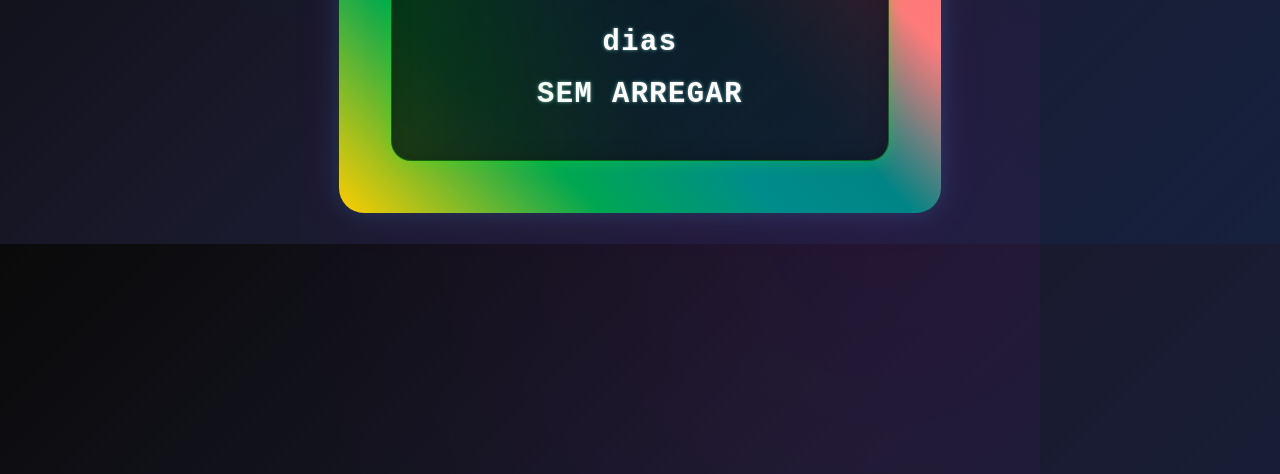
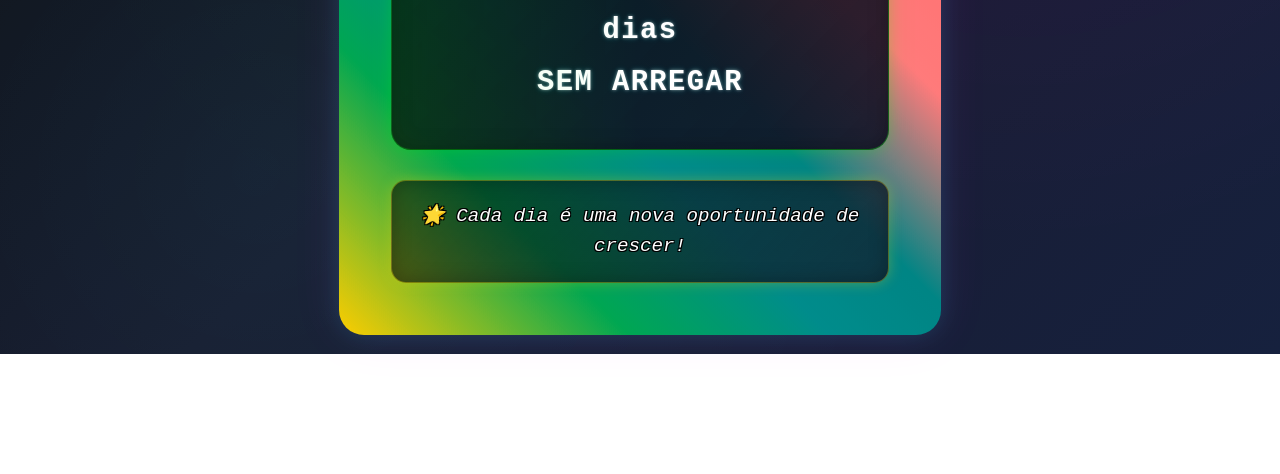
Before and after one commit to evertonzepon/arregometro, a plain HTML site: page index.html in a window 1280 px wide. Shown: the part 556-1030 px from the top of the page. After the commit the page ends 910 px from the top, so only its background shows below. Drawn offline with Linux system fonts and the light colour scheme.

Commit message:
Adicionado frases motivacionais

```diff
--- a/index.html
+++ b/index.html
@@ -35,12 +35,6 @@
                 radial-gradient(circle at 20% 80%, rgba(0, 255, 255, 0.05) 0%, transparent 50%),
                 radial-gradient(circle at 80% 20%, rgba(255, 0, 255, 0.05) 0%, transparent 50%),
                 radial-gradient(circle at 40% 40%, rgba(0, 255, 0, 0.03) 0%, transparent 50%);
-            animation: float 20s ease-in-out infinite;
-        }
-
-        @keyframes float {
-            0%, 100% { transform: translateY(0px) rotate(0deg); }
-            50% { transform: translateY(-20px) rotate(180deg); }
         }
 
         .container {
@@ -94,7 +88,6 @@
             from { text-shadow: 0 0 5px #00ffff, 0 0 10px #00ffff, 0 0 15px #00ffff; }
             to { text-shadow: 0 0 8px #00ffff, 0 0 15px #00ffff, 0 0 20px #00ffff; }
         }
-
 
         .result {
             background: linear-gradient(135deg, rgba(0, 0, 0, 0.8), rgba(20, 20, 40, 0.9));
@@ -170,7 +163,40 @@
             }
         }
 
+        /* Estilo para a frase motivacional */
+        .motivational-quote {
+            background: linear-gradient(135deg, rgba(0, 0, 0, 0.5), rgba(20, 20, 40, 0.7));
+            color: #ffffff;
+            padding: 20px;
+            border-radius: 15px;
+            margin-top: 30px;
+            font-size: 1.2em;
+            font-style: italic;
+            line-height: 1.6;
+            box-shadow:
+                0 0 10px rgba(255, 215, 0, 0.2),
+                inset 0 0 15px rgba(0, 0, 0, 0.3);
+            border: 1px solid rgba(255, 215, 0, 0.3);
+            text-shadow:
+                -1px -1px 0 #000,
+                1px -1px 0 #000,
+                -1px 1px 0 #000,
+                1px 1px 0 #000;
+            animation: quotePulse 4s ease-in-out infinite alternate;
+        }
 
+        @keyframes quotePulse {
+            from {
+                box-shadow:
+                    0 0 10px rgba(255, 215, 0, 0.2),
+                    inset 0 0 15px rgba(0, 0, 0, 0.3);
+            }
+            to {
+                box-shadow:
+                    0 0 15px rgba(255, 215, 0, 0.3),
+                    inset 0 0 20px rgba(0, 0, 0, 0.3);
+            }
+        }
 
         @media (max-width: 600px) {
             .container {
@@ -190,6 +216,11 @@
             .days-number {
                 font-size: 3.5em;
             }
+
+            .motivational-quote {
+                font-size: 1em;
+                padding: 15px;
+            }
         }
 
         /* Efeitos adicionais para texto */
@@ -201,8 +232,6 @@
             font-family: 'Courier New', monospace;
             letter-spacing: 0.05em;
         }
-
-        /* ...existing code... */
 
         /* Responsividade para dispositivos móveis */
         @media (max-width: 768px) {
@@ -247,11 +276,49 @@
             <div>dias</div>
             <div>SEM ARREGAR</div>
         </div>
+
+        <div id="motivationalQuote" class="motivational-quote">
+            <!-- Frase motivacional será inserida aqui -->
+        </div>
     </div>
 
     <script>
         // CONFIGURAÇÃO: Defina aqui a data inicial (formato: AAAA-MM-DD)
         const DATA_INICIAL = '2025-06-02'; // Altere esta data conforme necessário
+
+        // Array de frases motivacionais
+        const FRASES_MOTIVACIONAIS = [
+            "💪 A persistência é o caminho do êxito!",
+            "🌟 Cada dia é uma nova oportunidade de crescer!",
+            "🚀 O sucesso é a soma de pequenos esforços repetidos dia após dia!",
+            "⭐ Acredite em si mesmo e tudo será possível!",
+            "🔥 A disciplina é a ponte entre objetivos e conquistas!",
+            "🎯 Foque no progresso, não na perfeição!",
+            "💎 Você é mais forte do que imagina!",
+            "🌈 Depois da tempestade, sempre vem o arco-íris!",
+            "🏆 Grandes conquistas exigem grande determinação!",
+            "✨ O futuro pertence àqueles que acreditam na beleza de seus sonhos!",
+            "🎪 A vida é uma aventura ousada ou não é nada!",
+            "🌱 Seja a mudança que você quer ver no mundo!",
+            "🎨 A criatividade é a inteligência se divertindo!",
+            "🌊 Seja como a água: persistente e adaptável!",
+            "🦅 Voe alto, mas mantenha os pés no chão!",
+            "🌸 Floresça onde você foi plantado!",
+            "⚡ A energia que você coloca no mundo volta para você!",
+            "🎭 A vida é um palco, seja o protagonista da sua história!",
+            "🌟 Brilhe com sua própria luz!",
+            "🎪 Transforme obstáculos em oportunidades!",
+            "🌺 Seja gentil consigo mesmo, você está fazendo o seu melhor!",
+            "🦋 Mudanças são difíceis no início, mas belas no final!",
+            "🌄 O topo da montanha está mais próximo a cada passo!",
+            "🎯 Mire na lua, mesmo errando você estará entre as estrelas!",
+            "🌟 Sua única limitação é você mesmo!",
+            "🔥 Acenda sua paixão e deixe ela te guiar!",
+            "🌈 Seja o arco-íris na tempestade de alguém!",
+            "💫 Você tem o poder de escrever sua própria história!",
+            "🎨 Pinte sua vida com as cores da alegria!",
+            "🌊 Navegue com coragem pelos mares da vida!"
+        ];
 
         function calculateDays() {
             const daysCountDiv = document.getElementById('daysCount');
@@ -287,9 +354,27 @@
             daysCountDiv.textContent = daysDifference;
         }
 
+        function getMotivationalQuote() {
+            const today = new Date();
+            // Usar o dia do ano como seed para garantir que a mesma frase apareça durante todo o dia
+            const dayOfYear = Math.floor((today - new Date(today.getFullYear(), 0, 0)) / (1000 * 60 * 60 * 24));
+
+            // Usar o dia do ano como índice para selecionar a frase
+            const quoteIndex = dayOfYear % FRASES_MOTIVACIONAIS.length;
+
+            return FRASES_MOTIVACIONAIS[quoteIndex];
+        }
+
+        function displayMotivationalQuote() {
+            const quoteDiv = document.getElementById('motivationalQuote');
+            const quote = getMotivationalQuote();
+            quoteDiv.textContent = quote;
+        }
+
         // Calcular automaticamente quando a página carregar
         document.addEventListener('DOMContentLoaded', function() {
             calculateDays();
+            displayMotivationalQuote();
         });
 
         // Atualizar o contador a cada minuto (opcional)
```
Lines whose indentation alone changed are shown as unchanged.
